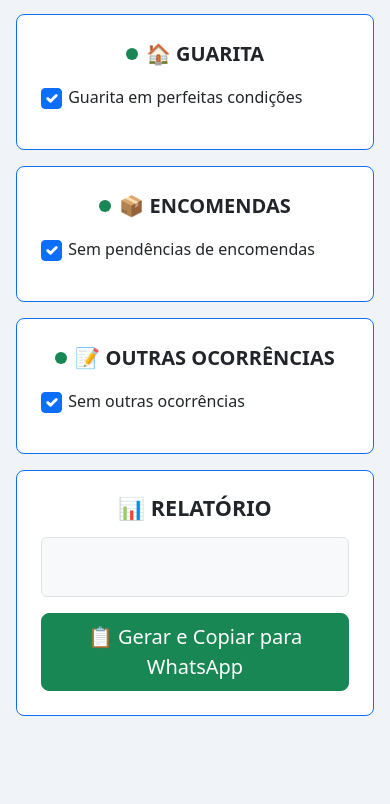
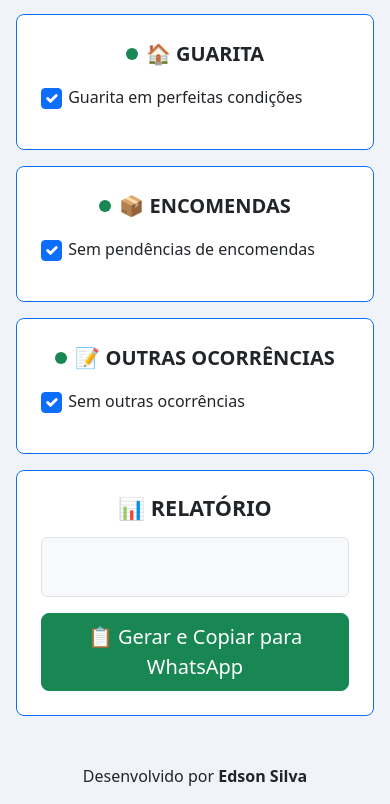
Before and after one commit to edsonservi/ocbook, a plain HTML site: page index.html in a window 390 px wide. Shown: the part 958-1762 px from the top of the page. Before the commit the page ends 1722 px from the top, so only its background shows below. Drawn offline with nearby package versions, Linux system fonts and the light colour scheme.

Commit message:
adaptação para mobile parte 3

```diff
--- a/index.html
+++ b/index.html
@@ -584,6 +584,10 @@
 
   <script src="https://cdn.jsdelivr.net/npm/bootstrap@5.3.8/dist/js/bootstrap.bundle.min.js"
     crossorigin="anonymous"></script>
+
+  <footer>
+    <p class="mb-0 pb-3 text-center">Desenvolvido por <strong>Edson Silva</strong></p>
+  </footer>
 </body>
 
 </html>
```
